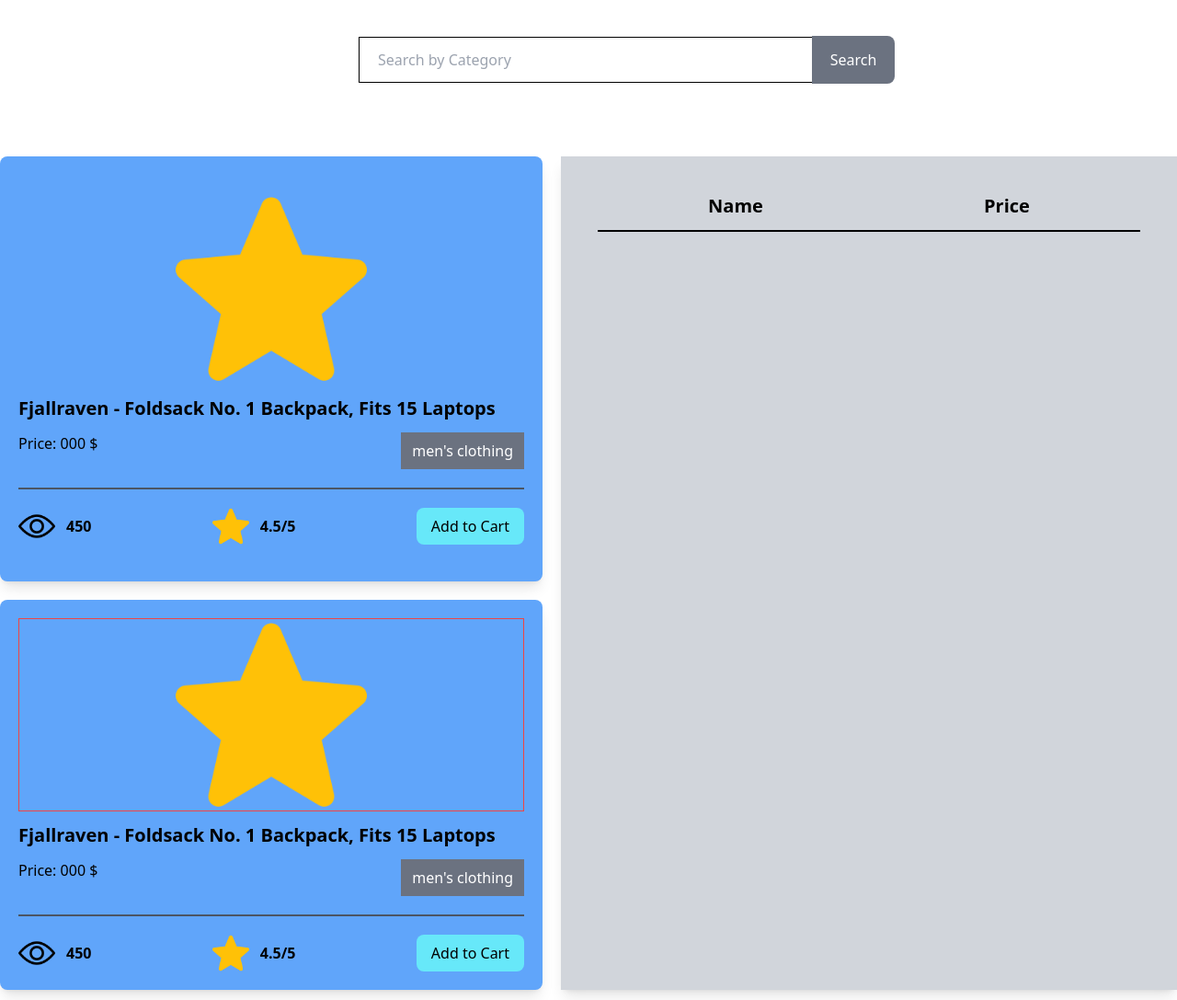
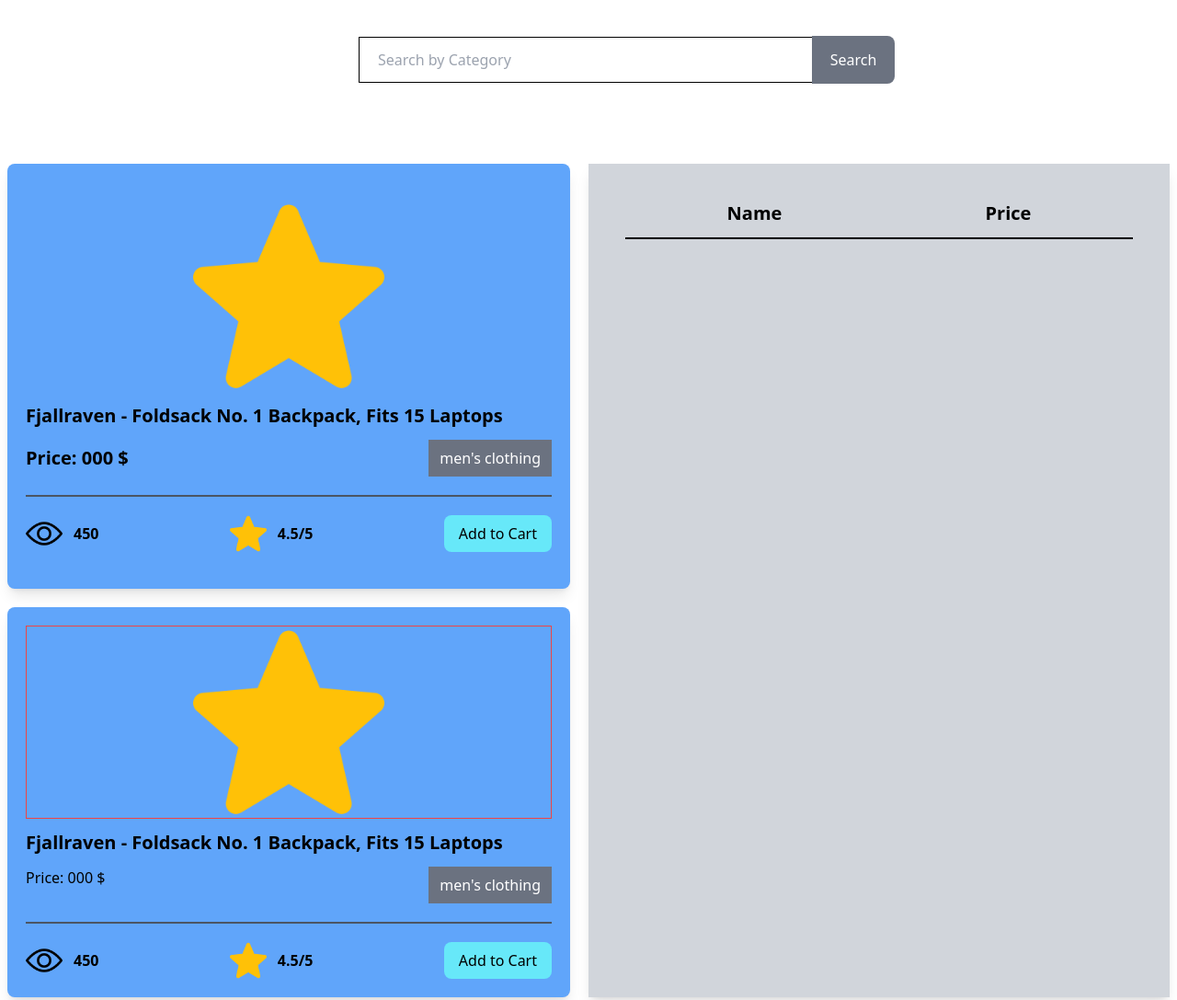
Before and after one commit to Mohinuddin0119/products-api-solved, a plain HTML site: page index.html in a window 1280 px wide. Shown: the top 1087 px of the page at 92% size. Drawn offline with nearby package versions, Linux system fonts and the light colour scheme; no server answers.

Commit message:
added search , card and name price section

```diff
--- a/index.html
+++ b/index.html
@@ -20,7 +20,7 @@
 
     <main class="container mx-auto my-20">
 
-        <section class="flex justify-between gap-5">
+        <section class="flex flex-col md:flex-row justify-between gap-5 p-2">
             <!-- all products -->
             <div class="flex-1 grid grid-cols-1 gap-5">
                 <div class="rounded-lg bg-blue-400 py-10 px-5 shadow-lg ">
@@ -28,16 +28,16 @@
                         <img class="w-52" src="./image/star.png" alt="">
                     </div>
                     <h3 class="text-xl font-bold my-3">Fjallraven - Foldsack No. 1 Backpack, Fits 15 Laptops</h3>
-                    <div class="flex justify-between">
+                    <div class="flex justify-between items-center">
                         <div>
-                            <p >Price: <span>000 $</span></p>
+                            <p class="font-bold text-xl">Price: <span>000 $</span></p>
                         </div>
                         <div>
                             <button class="bg-gray-500 px-3 py-2 text-white">men's clothing</button>
                         </div>
                     </div>
                     <hr class="border border-gray-600 my-5">
-                    <div class="flex justify-between">
+                    <div class="flex flex-col md:flex-row justify-between items-center gap-5">
                         <div class="flex items-center gap-3">
                             <img class="w-10" src="./image/view.png" alt="">
                             <p class="text-black font-bold">450</p>
@@ -85,12 +85,15 @@
                 </div>
             </div>
             <!-- name price -->
-             <div class="flex-1 bg-gray-300 shadow-lg p-10">
+             <div class="bg-gray-300 shadow-lg p-10 md:w-2/4">
                 <div class="flex justify-around items-center ">
                     <h3 class="text-xl font-bold ">Name</h3>
                     <p class="text-xl font-bold ">Price</p>
                 </div>
                 <div class="border border-black my-3 w-full"></div>
+                <div id="showNamePrice">
+
+                </div>
             </div>
 
         </section>
--- a/js/script.js
+++ b/js/script.js
@@ -1 +1,6 @@
-console.log('cliked')
+const loadAllProducts = async() =>{
+    const res = await fetch(` https://fakestoreapi.com/products`)
+    const data = await res.json()
+    console.log(data)
+}
+loadAllProducts()
```
